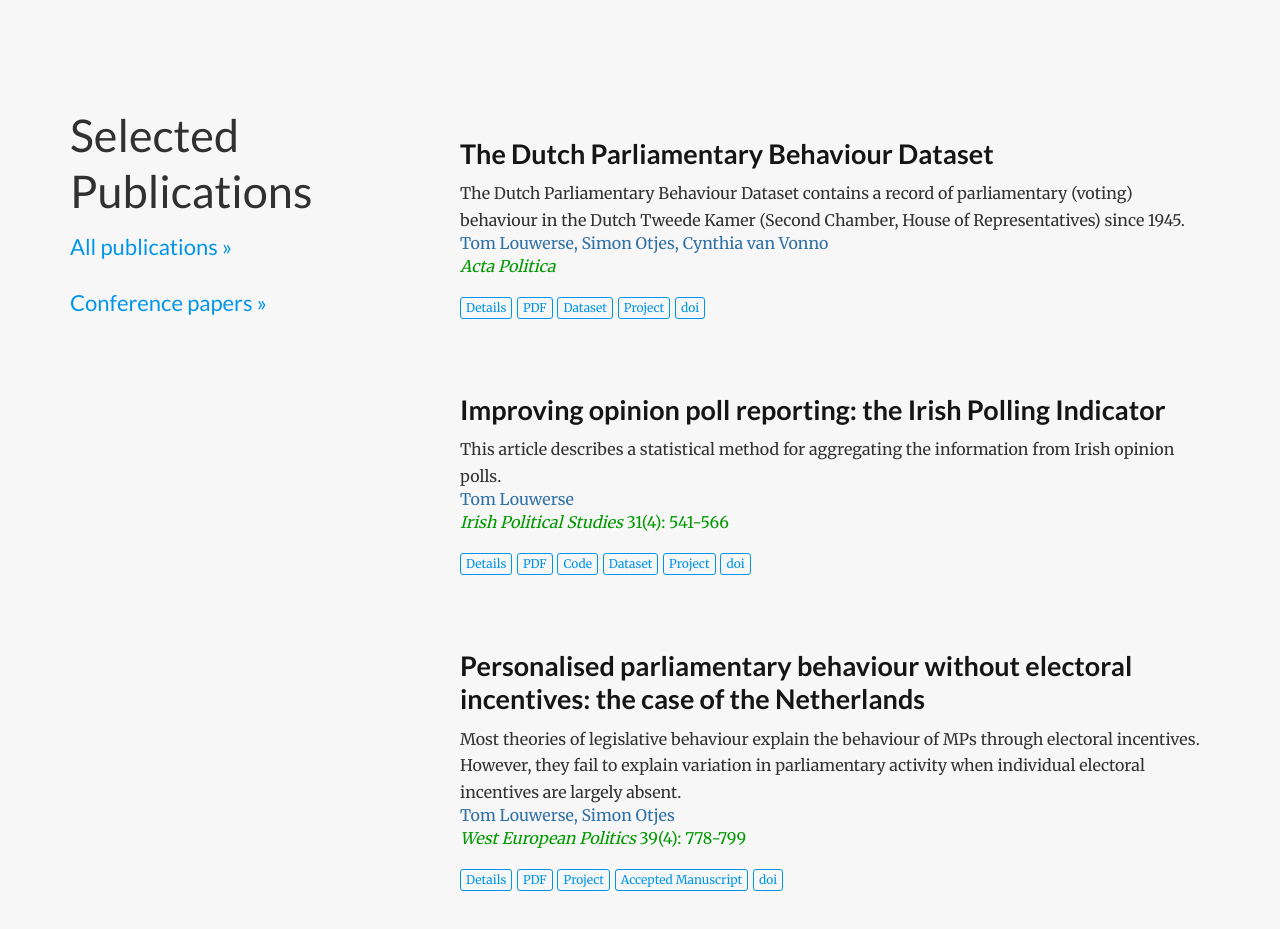
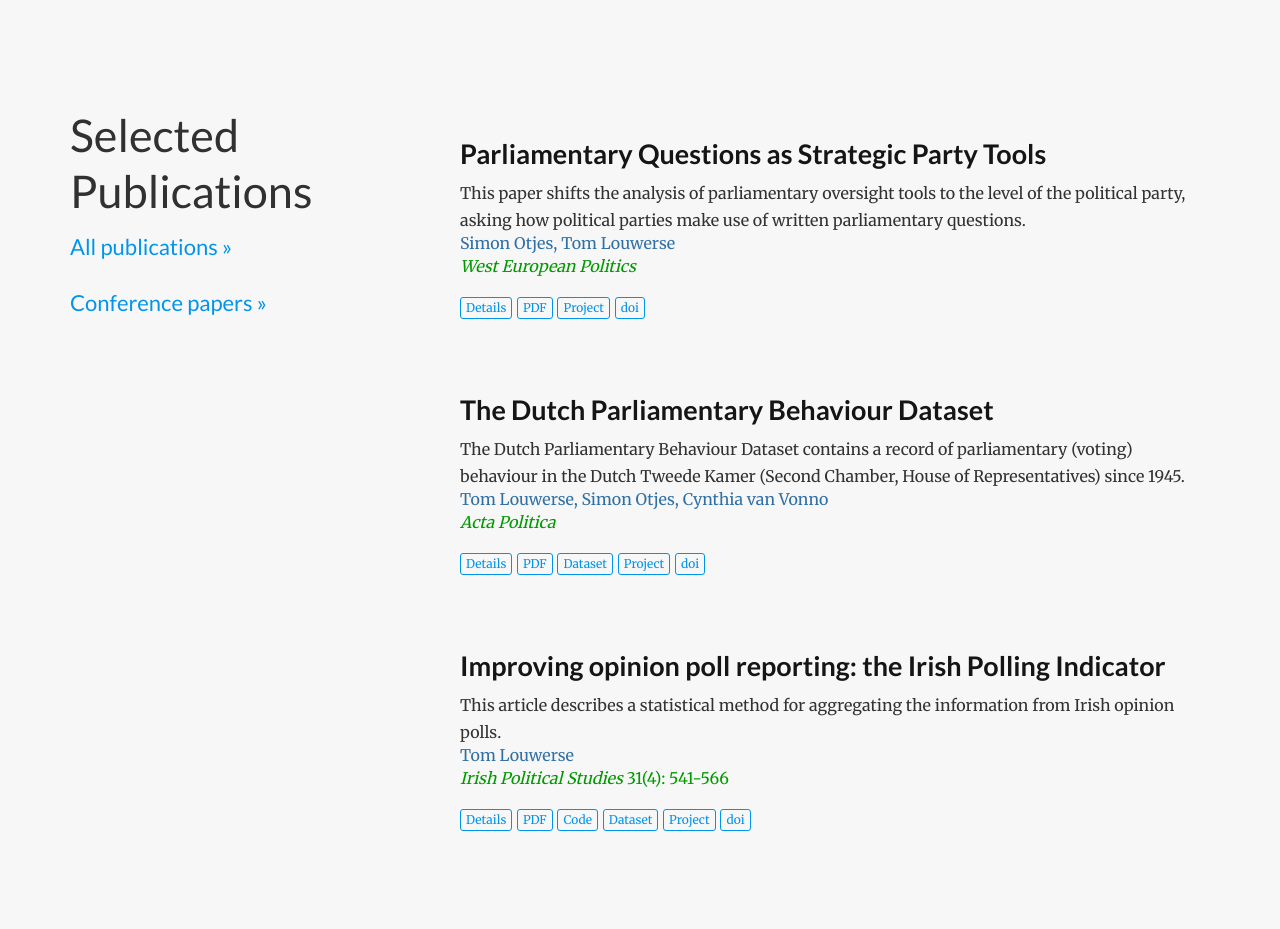
Before and after one commit to louwerse/louwerse.github.io, a plain HTML site: page index.html in a window 1280 px wide. Shown: the part 3780-4709 px from the top of the page. Drawn offline with nearby package versions, Linux system fonts and the light colour scheme; some icons are missing.

Commit message:
Change selecte pubs

```diff
--- a/index.html
+++ b/index.html
@@ -540,6 +540,73 @@
 
 
       <h3 class="article-title" itemprop="name">
+        <a href="https://www.tomlouwerse.nl/publication/2017-otjes-louwerse-wep/" itemprop="url">Parliamentary Questions as Strategic Party Tools</a>
+      </h3>
+
+      <div class="pub-abstract" itemprop="text">
+
+        This paper shifts the analysis of parliamentary oversight tools to the level of the political party, asking how political parties make use of written parliamentary questions.
+
+      </div>
+
+      <div class="pub-authors" itemprop="author">
+
+        Simon Otjes, Tom Louwerse
+
+      </div>
+
+      <div class="pub-publication">
+
+        <em>West European Politics</em>
+
+      </div>
+
+      <div class="pub-links">
+
+
+
+
+<a class="btn btn-primary btn-outline btn-xs" href="https://www.tomlouwerse.nl/publication/2017-otjes-louwerse-wep/">
+  Details
+</a>
+
+
+<a class="btn btn-primary btn-outline btn-xs" href="http://www.tandfonline.com/doi/pdf/10.1080/01402382.2017.1358936?needAccess=true">
+  PDF
+</a>
+
+
+
+
+
+
+<a class="btn btn-primary btn-outline btn-xs" href="https://www.tomlouwerse.nl/project/parliaments">
+  Project
+</a>
+
+
+<a class="btn btn-primary btn-outline btn-xs" href="https://dx.doi.org/10.1080/01402382.2017.1358936">
+  doi
+</a>
+
+
+      </div>
+
+    </div>
+  </div>
+</div>
+
+
+    <div class="pub-list-item" itemscope itemtype="http://schema.org/CreativeWork">
+  <div class="row">
+
+
+
+    <div class="col-md-12">
+
+
+
+      <h3 class="article-title" itemprop="name">
         <a href="https://www.tomlouwerse.nl/publication/2017-louwerse-otjes-vanvonno-actapolitica/" itemprop="url">The Dutch Parliamentary Behaviour Dataset</a>
       </h3>
 
@@ -665,77 +732,6 @@
 
 
 <a class="btn btn-primary btn-outline btn-xs" href="http://doi.org/10.1080/07907184.2016.1213719">
-  doi
-</a>
-
-
-      </div>
-
-    </div>
-  </div>
-</div>
-
-
-    <div class="pub-list-item" itemscope itemtype="http://schema.org/CreativeWork">
-  <div class="row">
-
-
-
-    <div class="col-md-12">
-
-
-
-      <h3 class="article-title" itemprop="name">
-        <a href="https://www.tomlouwerse.nl/publication/2016-louwerse-otjes-wep/" itemprop="url">Personalised parliamentary behaviour without electoral incentives: the case of the Netherlands</a>
-      </h3>
-
-      <div class="pub-abstract" itemprop="text">
-
-        Most theories of legislative behaviour explain the behaviour of MPs through electoral incentives. However, they fail to explain variation in parliamentary activity when individual electoral incentives are largely absent.
-
-      </div>
-
-      <div class="pub-authors" itemprop="author">
-
-        Tom Louwerse, Simon Otjes
-
-      </div>
-
-      <div class="pub-publication">
-
-        <em>West European Politics</em> 39(4): 778-799
-
-      </div>
-
-      <div class="pub-links">
-
-
-
-
-<a class="btn btn-primary btn-outline btn-xs" href="https://www.tomlouwerse.nl/publication/2016-louwerse-otjes-wep/">
-  Details
-</a>
-
-
-<a class="btn btn-primary btn-outline btn-xs" href="http://www.tandfonline.com/eprint/Buvhkbf44CsQDTRFT39h/full">
-  PDF
-</a>
-
-
-
-
-
-
-<a class="btn btn-primary btn-outline btn-xs" href="https://www.tomlouwerse.nl/project/parliaments">
-  Project
-</a>
-
-
-<a class="btn btn-primary btn-outline btn-xs" href="https://www.tomlouwerse.nl/pdf/pub/2016%20Louwerse,%20Otjes%20-%20Personalised%20parliamentary%20behaviour%20without%20electoral%20incentives%20-%20West%20European%20Politics%20-%20AM.pdf">
-  Accepted Manuscript
-</a>
-
-<a class="btn btn-primary btn-outline btn-xs" href="http://doi.org/10.1080/01402382.2015.1111041">
   doi
 </a>
 
```
